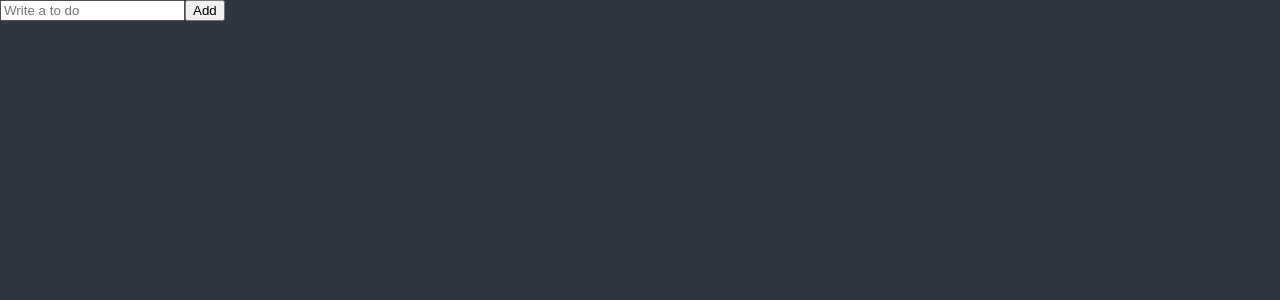
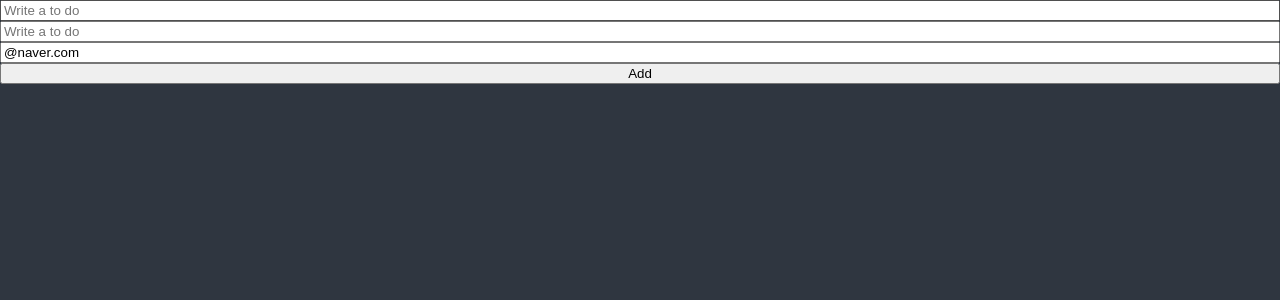
Before and after one commit to jyoh5/react-masterclass, a React (Create React App) app: page / in a window 1280 px wide. Shown: the top 300 px of the page. Built offline with nearby package versions, Linux system fonts and the light colour scheme.

Commit message:
reac-hook-form

```diff
--- a/package.json
+++ b/package.json
@@ -15,6 +15,7 @@
     "react-apexcharts": "^1.4.1",
     "react-dom": "^18.2.0",
     "react-helmet": "^6.1.0",
+    "react-hook-form": "^7.45.2",
     "react-icons": "^4.10.1",
     "react-query": "^3.39.3",
     "react-router-dom": "^5.3.4",
--- a/src/ToDoList.tsx
+++ b/src/ToDoList.tsx
@@ -1,20 +1,70 @@
-import React, { useState } from "react";
+import React from "react";
+import {useForm} from "react-hook-form";
+
+
+interface iForm {
+    toDo: string;
+    toDoSecond: string;
+    email: string;
+    extraError?: string;
+}
 
 function ToDoList() {
-    const [toDo, setToDo] = useState("");
-    const onChange = (e:React.FormEvent<HTMLInputElement>) => {
-        const {currentTarget: {value}} = e;
-        setToDo(value);
+    const { register, handleSubmit, formState:{errors}, setError } = useForm<iForm>({
+        defaultValues: {
+            email: "@naver.com",
+        }
+    });
+    const onValid = (data:iForm) => {
+        if(data.toDo !== data.toDoSecond){
+            setError("toDoSecond", {message: "toDoSecond are not the same."}, {shouldFocus: true});
+        }
+        // setError("extraError", {message: "Server offline."});
     };
-    const onSubmit = (e:React.FormEvent<HTMLFormElement>) => {
-        e.preventDefault();
-        console.log(toDo);
-    };
+    console.log(errors);
+    // const [toDo, setToDo] = useState("");
+    // const [toDoError, setToDoError] = useState("");
+    // const onChange = (e:React.FormEvent<HTMLInputElement>) => {
+    //     const {currentTarget: {value}} = e;
+    //     setToDoError("");
+    //     setToDo(value);
+    // };
+    // const onSubmit = (e:React.FormEvent<HTMLFormElement>) => {
+    //     e.preventDefault();
+    //     if (toDo.length < 10){
+    //         return setToDoError("To do should be longer");
+    //     }
+    //     console.log(toDo);
+    // };
     return (
         <div>
-            <form onSubmit={onSubmit}>
-                <input placeholder="Write a to do" value={toDo} onChange={onChange} />
+            <form onSubmit={handleSubmit(onValid)} style={{display:"flex", flexDirection: "column" }}>
+                <input {...register("toDo", {
+                        required: true,
+                        minLength: 10,
+                        validate: {
+                            noNico: (value) => value.includes("nico") ? "No nico" : true,
+                            noNaco: (value) => value.includes("naco") ? "No naco" : true,
+                        }})
+                    }
+                    placeholder="Write a to do" />
+                <span>{errors?.toDo?.message}</span>
+                <input {...register("toDoSecond", {
+                        required: "toDoSecond is required.",
+                        minLength: { value: 10, message: "Your toDoSecond is too short."}})
+                    }
+                    placeholder="Write a to do" />
+                <span>{errors?.toDoSecond?.message}</span>
+                <input {...register("email", {
+                        required: "Email is required.",
+                        pattern: {
+                            value: /^[A-Za-z0-9._%+-]+@naver.com$/,
+                            message: "Only naver.com emails allowed." }})
+                    }
+                    placeholder="Write a Email" />
+                <span>{errors?.email?.message}</span>
                 <button>Add</button>
+                <span>{errors?.extraError?.message}</span>
             </form>
         </div>
     );
```
Also changed, not shown: 1 other file (tests, documents, lock files or other folders).
